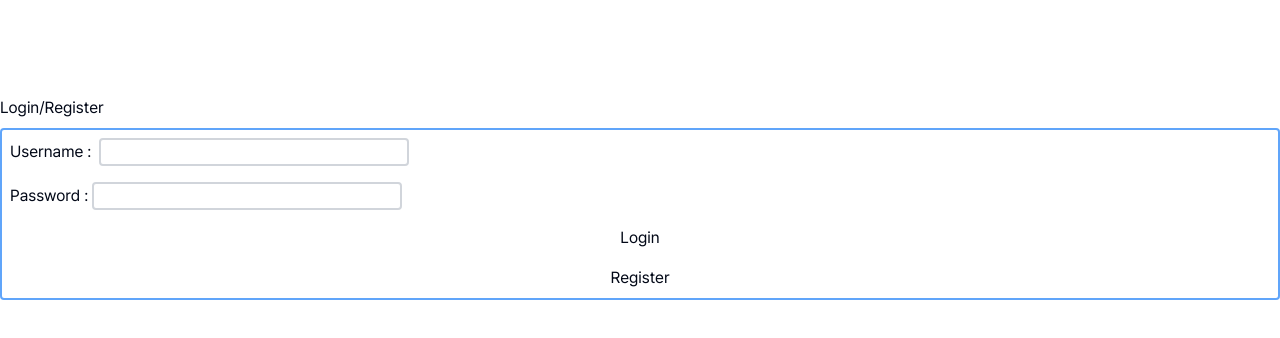
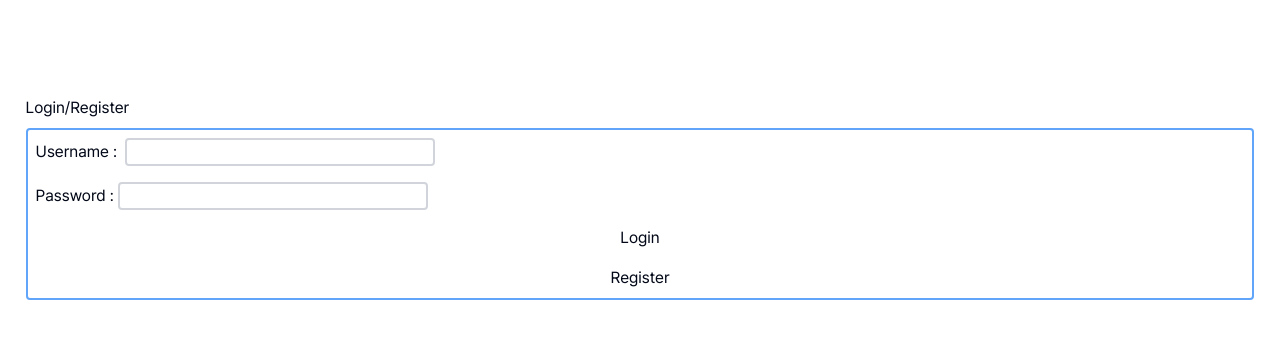
Before and after one commit to heygwangjin/hirehair, a SvelteKit app: page /demo/lucia/login in a window 1280 px wide. Shown: the top 338 px of the page. Built offline with nearby package versions, Linux system fonts and the light colour scheme; no server answers.

Commit message:
style: Use css custom property

```diff
--- a/src/app.css
+++ b/src/app.css
@@ -32,6 +32,20 @@
 		--sidebar-accent-foreground: 240 5.9% 10%;
 		--sidebar-border: 220 13% 91%;
 		--sidebar-ring: 217.2 91.2% 59.8%;
+
+		/* Dimensions */
+		--nav-height: 4rem;
+		--secondary-nav-height: 5rem;
+		--page-padding-top: 6rem;
+		--page-padding-bottom: 8rem;
+		--page-padding-side: 1.6rem;
+
+		/* background colors */
+		--back-1: hsl(0, 0%, 100%);
+		--back-2: hsl(0, 0%, 95%);
+		--back-3: hsl(0, 0%, 88%);
+		--back-4: hsl(0, 0%, 78%);
+		--back-5: hsl(0, 0%, 70%);
 	}
 
 	.dark {
--- a/src/lib/components/Shell.svelte
+++ b/src/lib/components/Shell.svelte
@@ -35,8 +35,10 @@ The main shell of the application. It provides a slot for the top navigation, th
 
 	@media (min-width: 1024px) {
 		main {
-			padding-top: 6rem;
-			padding-bottom: 0;
+			padding-top: var(--page-padding-top);
+			padding-bottom: var(--page-padding-bottom);
+			padding-left: var(--page-padding-side);
+			padding-right: var(--page-padding-side);
 		}
 	}
 </style>
```
